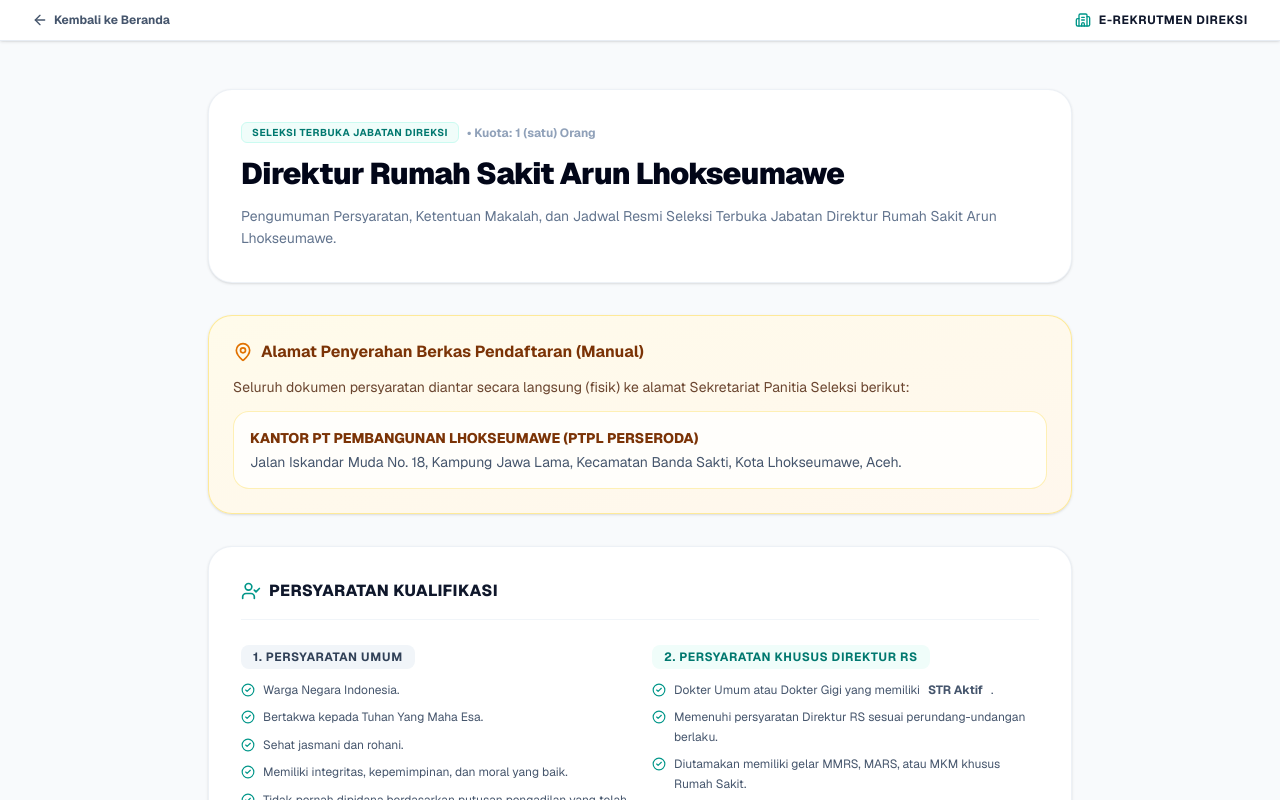
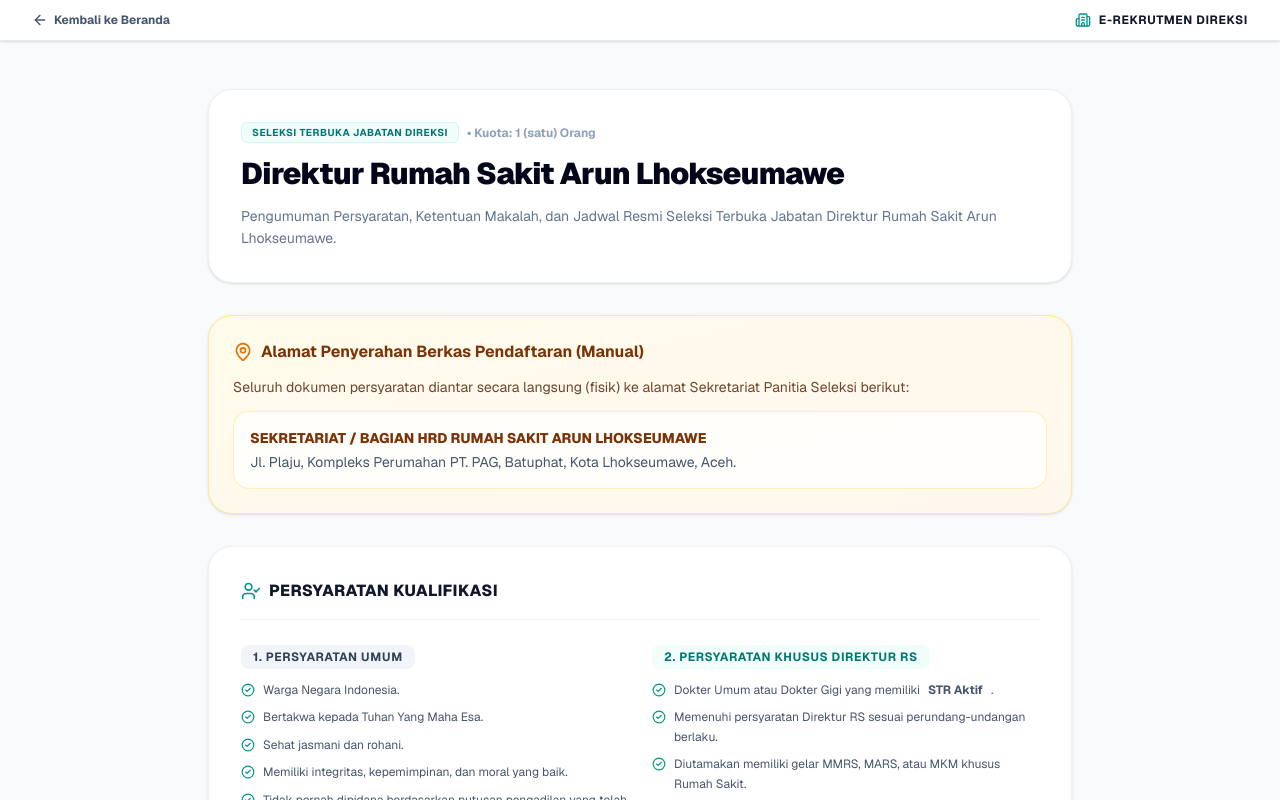
Before and after one commit to rsuarunofficial-boop/rekrutmen-rs-arun, a Next.js app: page /persyaratan/direktur-rs in a window 1280 px wide. Shown: the top 800 px of the page. Built offline with nearby package versions, Linux system fonts and the light colour scheme.

Commit message:
Rekrumen Direksi PT RSAL Update Alamat antar berkas

```diff
--- a/app/persyaratan/direktur-rs/page.tsx
+++ b/app/persyaratan/direktur-rs/page.tsx
@@ -51,9 +51,9 @@
             Seluruh dokumen persyaratan diantar secara langsung (fisik) ke alamat Sekretariat Panitia Seleksi berikut:
           </p>
           <div className="bg-white/80 p-4 rounded-2xl border border-amber-200/60 text-xs sm:text-sm font-semibold text-slate-800 space-y-1">
-            <p className="text-amber-900 font-extrabold uppercase">Kantor PT Pembangunan Lhokseumawe (PTPL Perseroda)</p>
+            <p className="text-amber-900 font-extrabold uppercase">Sekretariat / Bagian HRD Rumah Sakit Arun Lhokseumawe</p>
             <p className="text-slate-600 font-normal">
-              Jalan Iskandar Muda No. 18, Kampung Jawa Lama, Kecamatan Banda Sakti, Kota Lhokseumawe, Aceh.
+              Jl. Plaju, Kompleks Perumahan PT. PAG, Batuphat, Kota Lhokseumawe, Aceh.
             </p>
           </div>
         </div>
@@ -228,6 +228,15 @@
               </tbody>
             </table>
           </div>
+
+          <div className="rounded-2xl border border-amber-200/70 bg-amber-50/70 p-4 text-xs text-slate-700 space-y-2">
+            <p className="font-extrabold uppercase tracking-wide text-amber-900"><strong>Catatan:</strong></p>
+            <ol className="list-decimal pl-5 space-y-1 leading-relaxed">
+              <li>Jadwal dapat berubah sesuai kebutuhan Panitia Seleksi dan akan diumumkan melalui media resmi PT Rumah Sakit Arun Medica.</li>
+              <li>Peserta yang tidak hadir pada setiap tahapan seleksi tanpa alasan yang sah dinyatakan mengundurkan diri.</li>
+              <li>Seluruh tahapan seleksi dilaksanakan di PT. Rumah Sakit Arun Medica atau tempat lain yang ditetapkan oleh Panitia Seleksi.</li>
+            </ol>
+          </div>
         </div>
 
         {/* Ketentuan Lain-lain */}
--- a/app/persyaratan/direktur-utama/page.tsx
+++ b/app/persyaratan/direktur-utama/page.tsx
@@ -51,9 +51,9 @@
             Seluruh dokumen persyaratan diantar secara langsung (fisik) ke alamat Sekretariat Panitia Seleksi berikut:
           </p>
           <div className="bg-white/80 p-4 rounded-2xl border border-amber-200/60 text-xs sm:text-sm font-semibold text-slate-800 space-y-1">
-            <p className="text-amber-900 font-extrabold uppercase">Kantor PT Pembangunan Lhokseumawe (PTPL Perseroda)</p>
+            <p className="text-amber-900 font-extrabold uppercase">Sekretariat / Bagian HRD Rumah Sakit Arun Lhokseumawe</p>
             <p className="text-slate-600 font-normal">
-              Jalan Iskandar Muda No. 18, Kampung Jawa Lama, Kecamatan Banda Sakti, Kota Lhokseumawe, Aceh.
+              Jl. Plaju, Kompleks Perumahan PT. PAG, Batuphat, Kota Lhokseumawe, Aceh.
             </p>
           </div>
         </div>
@@ -220,6 +220,15 @@
               </tbody>
             </table>
           </div>
+
+          <div className="rounded-2xl border border-amber-200/70 bg-amber-50/70 p-4 text-xs text-slate-700 space-y-2">
+            <p className="font-extrabold uppercase tracking-wide text-amber-900"><strong>Catatan:</strong></p>
+            <ol className="list-decimal pl-5 space-y-1 leading-relaxed">
+              <li>Jadwal dapat berubah sesuai kebutuhan Panitia Seleksi dan akan diumumkan melalui media resmi PT Rumah Sakit Arun Medica.</li>
+              <li>Peserta yang tidak hadir pada setiap tahapan seleksi tanpa alasan yang sah dinyatakan mengundurkan diri.</li>
+              <li>Seluruh tahapan seleksi dilaksanakan di PT. Rumah Sakit Arun Medica atau tempat lain yang ditetapkan oleh Panitia Seleksi.</li>
+            </ol>
+          </div>
         </div>
 
         {/* Ketentuan Lain-lain */}
```
